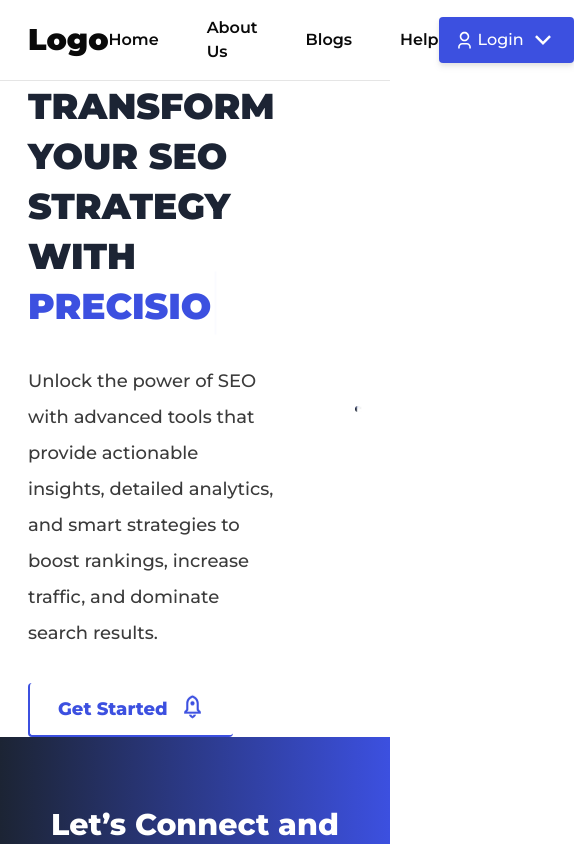
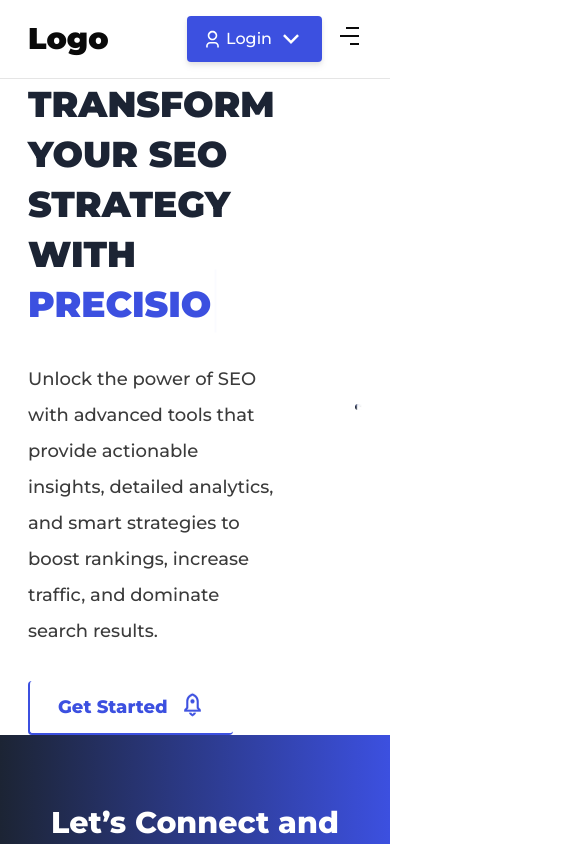
Before and after one commit to vishnut2003/seo_audit_site, a Next.js app: page / in a window 390 px wide. Shown: the top 844 px of the page, 574 px wide, since content can reach past the window. Built offline with nearby package versions, Linux system fonts and the light colour scheme.

Commit message:
Add MobileMenu component and integrate it into the Header for responsive navigation

```diff
--- a/src/layouts/basicLayout/header/Header.tsx
+++ b/src/layouts/basicLayout/header/Header.tsx
@@ -4,6 +4,7 @@ import { RiArrowDownSLine, RiUser3Line } from "@remixicon/react"
 import DesktopMenu from "./DesktopMenu"
 import { useState } from "react"
 import LoginDropDown from "./LoginDropDown";
+import MobileMenu from "./MobileMenu";
 
 const Header = () => {
 
@@ -18,19 +19,26 @@ const Header = () => {
         </div>
 
         {/* Desktop menu */}
-        <DesktopMenu/>
+        <div className="md:flex hidden">
+          <DesktopMenu />
+        </div>
 
         {/* Login Button */}
-        <div className="relative">
+        <div className="relative flex gap-4 items-center">
           <button
             className="button-style-transperant flex items-center gap-1"
             onClick={() => setLoginDropDown(prev => !prev)}
           >
-            <RiUser3Line size={19}/>
+            <RiUser3Line size={19} />
             <p>Login</p>
             <RiArrowDownSLine size={30} />
           </button>
-          {loginDropDown && <LoginDropDown/>}
+          {loginDropDown && <LoginDropDown />}
+
+          {/* Mobile menu */}
+          <div className="md:hidden flex">
+            <MobileMenu />
+          </div>
         </div>
       </div>
     </header>
--- /dev/null
+++ b/src/layouts/basicLayout/header/MobileMenu.tsx
@@ -0,0 +1,48 @@
+import { useState } from 'react';
+import { motion } from 'framer-motion';
+import { Button } from '@/components/ui/button';
+import { RiBarChartHorizontalLine, RiCloseLargeLine } from '@remixicon/react';
+
+const MobileMenu = () => {
+    const [isOpen, setIsOpen] = useState(false);
+
+    const toggleSidebar = () => {
+        setIsOpen(!isOpen);
+    };
+
+    return (
+        <div>
+            <button
+                onClick={toggleSidebar}
+            >
+                <RiBarChartHorizontalLine
+                    className='rotate-180'
+                />
+            </button>
+            {isOpen && (
+                <motion.div
+                    initial={{ x: '-100%' }}
+                    animate={{ x: 0 }}
+                    exit={{ x: '-100%' }}
+                    transition={{ type: 'linear', stiffness: 300 }}
+                    className='fixed left-0 top-0 w-[90%] h-full bg-background z-50 p-10'
+                >
+                    <div
+                        className='flex justify-between items-center'
+                    >
+                        <h2
+                            className='text-2xl font-black'
+                        >Logo</h2>
+
+                        <RiCloseLargeLine
+                            onClick={toggleSidebar}
+                            size={20}
+                        />
+                    </div>
+                </motion.div>
+            )}
+        </div>
+    );
+};
+
+export default MobileMenu;
```
